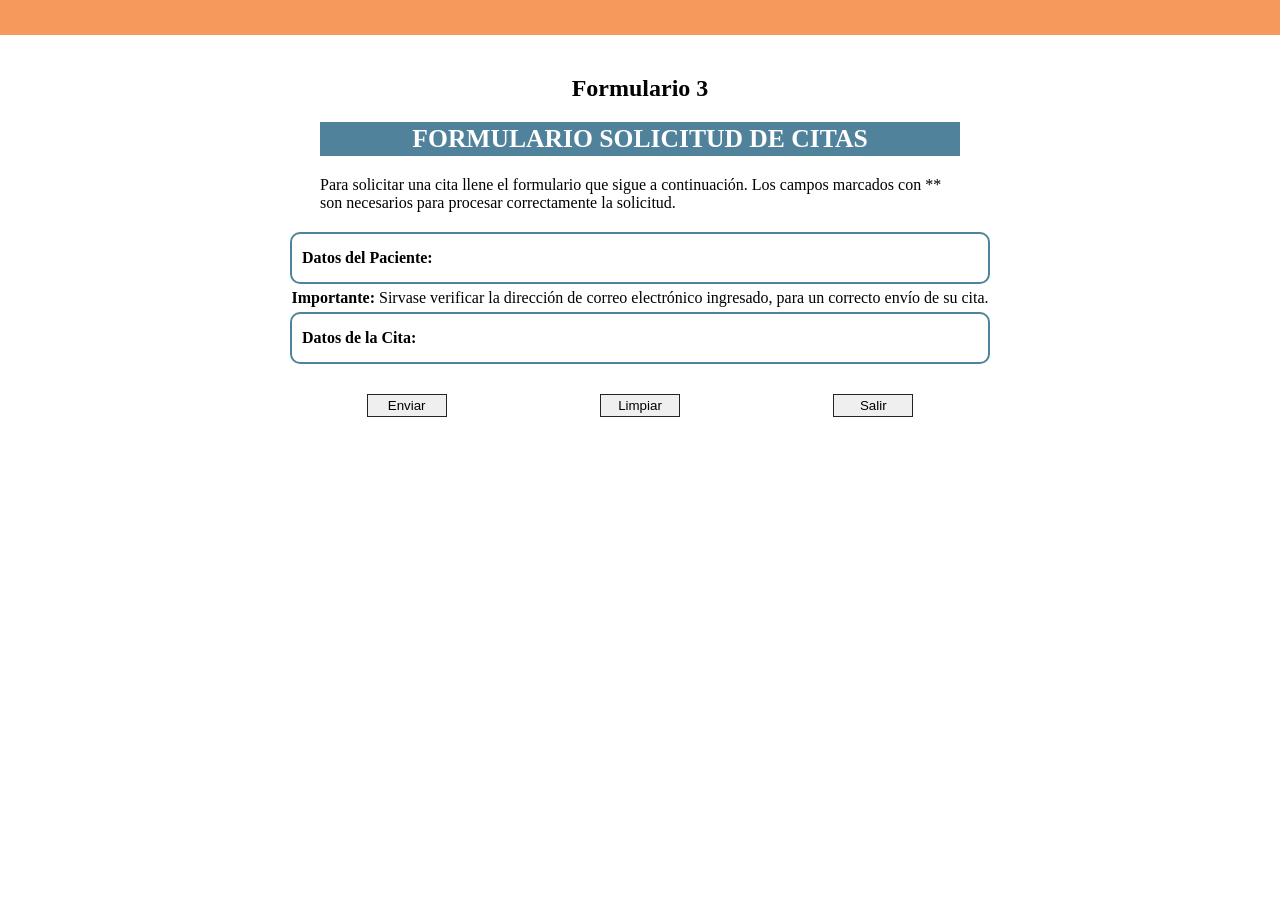
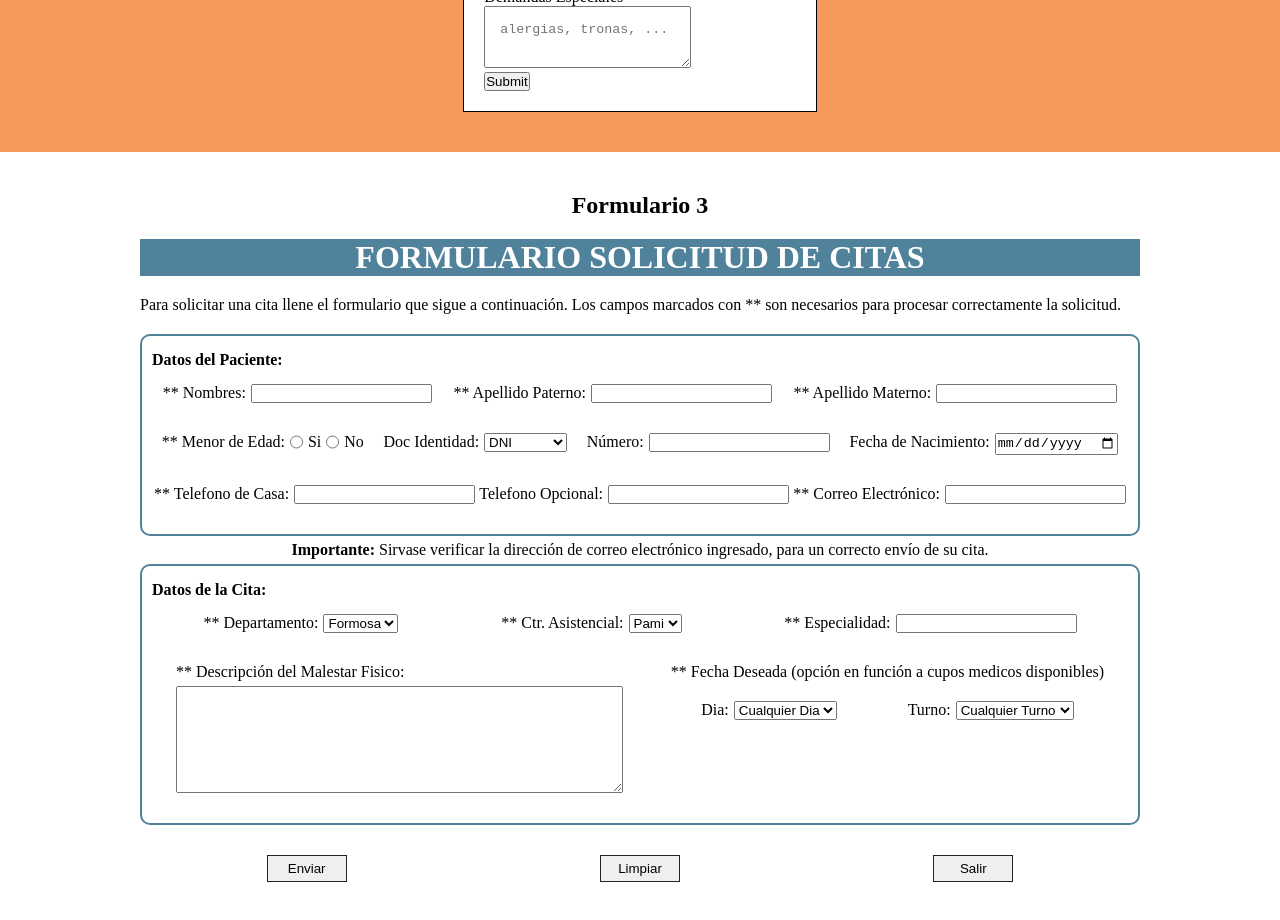
Before and after one commit to GaleanoSantiago/forms-tp2, a plain HTML site: page index.html in a window 1280 px wide. Shown: the part 860-1780 px from the top of the page. Before the commit the page ends 1347 px from the top, so only its background shows below. Drawn offline with Linux system fonts and the light colour scheme.

Commit message:
finalizacion formulario 3

```diff
--- a/index.html
+++ b/index.html
@@ -22,6 +22,7 @@
 			flex-direction:column;
 			align-items:center;
 		}
+		/* ---------------------------------------- Primer formulario ---------------------------------------- */
 		.first-section{
 			background-color:#51829B;
 		}
@@ -56,7 +57,7 @@
 		}
 
 
-		/*Segundo formulario*/
+		/* ---------------------------------------- Segundo formulario ---------------------------------------- */
 		.second-section{
 			background-color: #F6995C;
 		}
@@ -76,15 +77,14 @@
 		}
 
 
-		/* Tercer Formulario */
+		/* ---------------------------------------- Tercer Formulario ---------------------------------------- */
 		.titulo-grande-blue{
-			font-style:uppercase;
+
 			background-color:#51829B;
 			color:white;
-			width:50%;
+			width:1000px;
 			text-align:center;
-			padding:2px 0;
-			font-size:1.6rem;
+			font-size:2rem;
 		}
 		.container{
 			display:flex;
@@ -93,7 +93,7 @@
 			gap:20px;
 		}
 		.container p.subtitle{
-			width:50%;
+			width:1000px;
 		}
 		.container-third-form{
 			display:flex;
@@ -101,13 +101,13 @@
 			align-items:center;
 		}
 		.subForms{
-			width:700px;
+			width:1000px;
 			border:2px solid #51829B;
 			border-radius:10px;
 			padding:15px 10px;
 		}
 		.btn-section{
-			width:700px;
+			width:1000px;
 			display:flex;
 			justify-content:space-around;
 			padding:30px 0;
@@ -116,7 +116,25 @@
 			width: 80px;
 			border-radius:0;
 			border:1px solid #232323;
-			padding:3px 0;
+			padding:5px 0;
+		}
+		.subForm-body{
+			display:flex;
+			flex-wrap:wrap;
+			justify-content:space-around;
+		}
+		.subForm-body .subForm-element{
+			display:flex;
+			gap:5px;
+			margin:15px 0;
+			/*border:1px solid #000;*/
+			height:fit-content;
+		}/*
+		.subForm-body .subForm-element input{
+			width:100px;
+		}*/
+		textarea{
+			padding:15px;
 		}
       </style>
 
@@ -124,9 +142,9 @@
    </head>
 
 	<body>
-		<h1>Formularios</h1>
+		<h1>Trabajo Practico N°2 - Formularios <br> by Galeano Santiago</h1>
 		<section class="first-section">
-			<h2>Formulario 1</h2>
+			<h2 style="margin-bottom:20px;">Formulario 1</h2>
 			<form class="first-form" autocomplete="off">
 				<span>Formulario</span>
 				<div class="mb">
@@ -217,12 +235,103 @@
 					<form>
 						<div class="subForms">
 							<h4>Datos del Paciente:</h4>
+							<div class="subForm-body">
+								<div class="subForm-element">
+									<label for="nombres">** Nombres: </label>
+									<input type="text" name="nombres" required>
+								</div>
+								<div class="subForm-element">
+									<label for="apellido-paterno">** Apellido Paterno: </label>
+									<input type="text" name="apellido-paterno" required>
+								</div>
+								<div class="subForm-element">
+									<label for="apellido-materno">** Apellido Materno: </label>
+									<input type="text" name="apellido-materno" required>
+								</div>
+								<div class="subForm-element">
+									<label for="edad">** Menor de Edad: </label>
+									<input type="radio" name="edad">Si
+									<input type="radio" name="edad">No
+								</div>
+								<div class="subForm-element">
+									<label for="documento">Doc Identidad: </label>
+									<select name="documento">
+										<option value="1">DNI</option>
+										<option value="2">Pasaporte</option>
+									</select>
+								</div>
+								<div class="subForm-element">
+									<label for="numero-documento">Número: </label>
+									<input type="number" name="numero-documento">
+								</div>
+								<div class="subForm-element">
+									<label for="fecha-nac">Fecha de Nacimiento: </label>
+									<input type="date" name="fecha-nac">
+								</div>
+								<div class="subForm-element">
+									<label for="tel-casa">** Telefono de Casa: </label>
+									<input type="number" name="tel-casa" required>
+								</div>
+								<div class="subForm-element">
+									<label for="tel-opcional">Telefono Opcional: </label>
+									<input type="number" name="tel-opcional">
+								</div>
+								<div class="subForm-element">
+									<label for="email">** Correo Electrónico: </label>
+									<input type="email" name="email" required>
+								</div>
+							</div>
 						</div>
 						<p style="text-align:center; margin:5px 0;"><span style="font-weight:bold;">Importante: </span> Sirvase
 						verificar la dirección de correo electrónico ingresado, para un
 						correcto envío de su cita.</p>
 						<div class="subForms">
 							<h4>Datos de la Cita:</h4>
+							<div class="subForm-body">
+								<div class="subForm-element">
+									<label for="departamento">** Departamento: </label>
+									<select name="departamento" required>
+										<option value="1">Formosa</option>
+										<option value="2">Laishi</option>
+									</select>
+								</div>
+								<div class="subForm-element">
+									<label for="ctrl-asistencial">** Ctr. Asistencial: </label>
+									<select name="ctrl-asistencial" required>
+										<option value="1">Pami</option>
+										<option value="2">Otro</option>
+									</select>
+								</div>
+								<div class="subForm-element">
+									<label for="especialidad">** Especialidad: </label>
+									<input type="text" name="especialidad" required>
+								</div>
+								<div class="subForm-element" style="flex-direction:column;">
+									<label for="malestar-fisico">** Descripción del Malestar Fisico: </label>
+									<textarea name="malestar-fisico" rows="5" cols="50" required></textarea>
+								</div>
+								<div class="subForm-element" style="flex-direction:column;gap:20px;">
+
+									<label for="fecha-deseada">** Fecha Deseada (opción en función a cupos medicos disponibles)</label>
+									<div style="display:flex; gap:10px; justify-content:space-around;">
+										<div style="display:flex; gap:5px;">
+											<label for="dia-deseado">Dia: </label>
+											<select name="dia-deseado"required>
+												<option value="1">Cualquier Dia</option>
+												<option value="2">Lunes</option>
+											</select>
+										</div>
+										<div style="display:flex; gap:5px;">
+											<label for="turno-deseado">Turno: </label>
+											<select name="turno-deseado"required>
+												<option value="1">Cualquier Turno</option>
+												<option value="2">Lunes</option>
+											</select>
+										</div>
+									</div>
+								</div>
+
+							</div>
 						</div>
 						<div class="btn-section">
 							<input type="submit" value="Enviar" class="btn">
```
